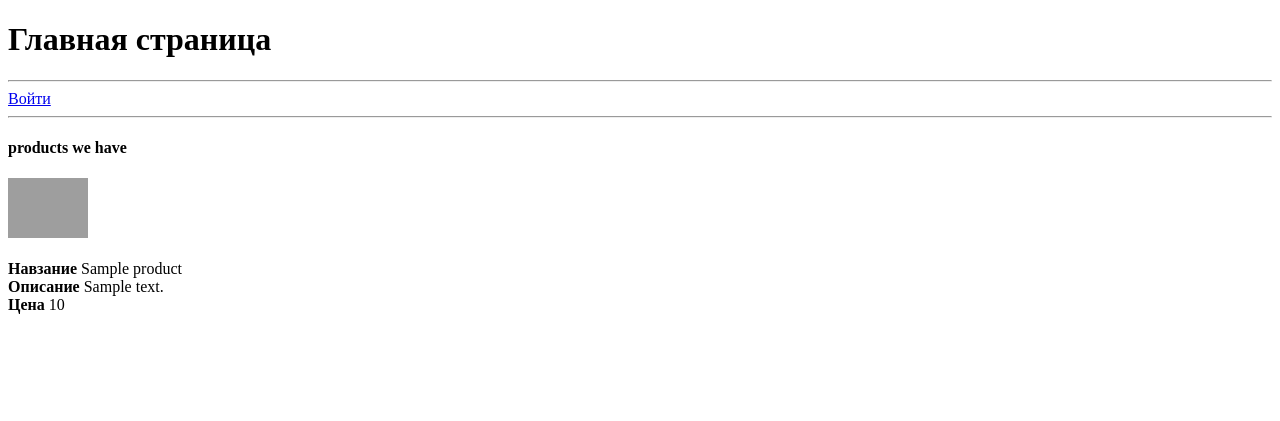
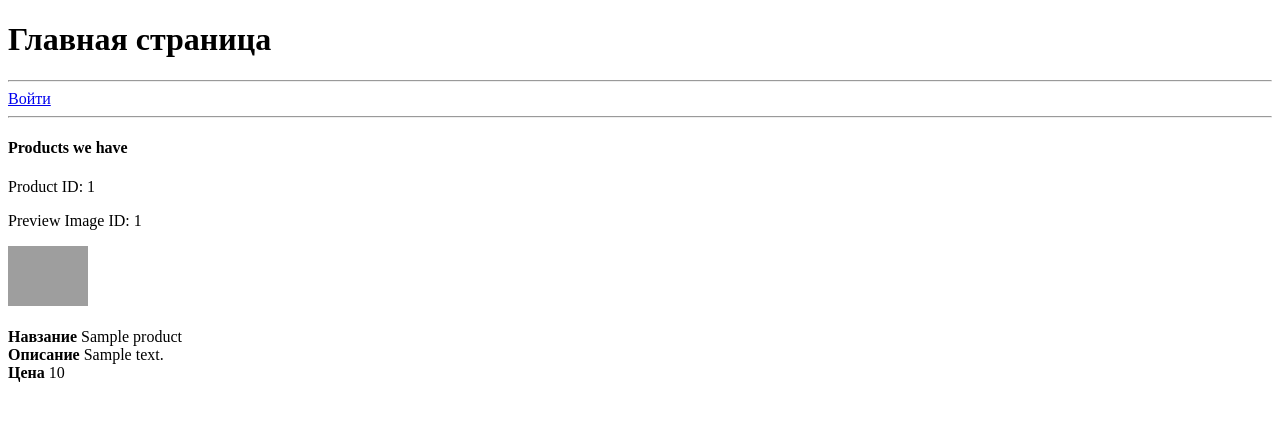
Before and after one commit to MTolubeev/newSpring, a Spring Boot app: page / in a window 1280 px wide. Shown: the top 421 px of the page. Run offline with Spring Boot 4, Linux system fonts and the light colour scheme; tables that the repository leaves empty hold one stand-in row (values such as "Sample post"); some of the project's set-up classes (security, data sources, template engines, error pages and the like) are left out, and stand-ins take their place; grey boxes are pictures that could not be loaded.

Commit message:
basket, images, auth - all right

```diff
--- a/src/main/java/com/example/EShop/configurations/SecurityConfig.java
+++ b/src/main/java/com/example/EShop/configurations/SecurityConfig.java
@@ -25,8 +25,8 @@ public class SecurityConfig {
     protected SecurityFilterChain securityFilterChain(HttpSecurity http) throws Exception {
         http
                 .authorizeHttpRequests((requests) -> requests
-                        .requestMatchers("/", "/registration").permitAll()
-                        .requestMatchers("/product/**", "/image/**")
+                        .requestMatchers("/", "/registration","/images/**").permitAll()
+                        .requestMatchers("/product/**")
                         .hasAnyAuthority("ROLE_ADMIN","ROLE_USER")
                         .anyRequest().authenticated()
                 )
--- a/src/main/java/com/example/EShop/controllers/ImageController.java
+++ b/src/main/java/com/example/EShop/controllers/ImageController.java
@@ -20,6 +20,9 @@ public class ImageController {
     @GetMapping("/images/{id}")
     private ResponseEntity<?> getImageById(@PathVariable Long id){
         Image image = imageRepository.findById(id).orElse(null);
+        if (image == null) {
+            return ResponseEntity.notFound().build();
+        }
         return ResponseEntity.ok()
                 .header("fileName", image.getOriginalFileName())
                 .contentType(MediaType.valueOf(image.getContentType()))
--- a/src/main/java/com/example/EShop/controllers/ProductController.java
+++ b/src/main/java/com/example/EShop/controllers/ProductController.java
@@ -28,9 +28,7 @@ public class ProductController {
 
         model.addAttribute("products", productService.listProducts(title));
         model.addAttribute("user", productService.getUserByPrincipal(principal));
-        for (Product product : productService.listProducts(title)) {
-            model.addAttribute("images", product.getImages());
-        }
+
         return "products";
     }
 
--- a/src/main/java/com/example/EShop/models/Image.java
+++ b/src/main/java/com/example/EShop/models/Image.java
@@ -24,8 +24,9 @@ public class Image {
     private String contentType;
     @Column(name = "isPreviewImage")
     private boolean isPreviewImage;
-    @Lob
-    @Column(name = "data", columnDefinition="BLOB")
+
+    //@Lob
+    @Column(name = "bytes", columnDefinition="bytea")
     private byte[] bytes;
 
     @ManyToOne(cascade = CascadeType.REFRESH, fetch = FetchType.EAGER)
--- a/src/main/resources/templates/basket.ftlh
+++ b/src/main/resources/templates/basket.ftlh
@@ -20,7 +20,7 @@
                            <td>${product.title!}</td>
                            <td>${product.price!}</td>
                            <td>
-                               <form action="/basket/${user.id}/delete/${product.id}" method="post">
+                               <form action="/basket/${user.id?c}/delete/${product.id?c}" method="post">
                                    <input type="hidden" name="_csrf" value="${_csrf.token}">
                                    <input type="submit" value="Удалить товар"/>
                                </form>
--- a/src/main/resources/templates/product-info.ftlh
+++ b/src/main/resources/templates/product-info.ftlh
@@ -5,8 +5,6 @@
 </head>
 <body>
 <h1>Подробнее о товаре</h1><hr>
-
-
 
 
 <#list images as img>
--- a/src/main/resources/templates/products.ftlh
+++ b/src/main/resources/templates/products.ftlh
@@ -20,15 +20,18 @@
         <a href="/login">Войти</a>
     </#if>
     <hr>
-    <h4>products we have</h4>
-    <#list products as product>
+    <h4>Products we have</h4>
+    <#list products?sort_by("id") as product>
         <div>
-            <img src="/images/${product.previewImageId}" height="60px"/><br><br>
+
+        <p>Product ID: ${product.id?c}</p>
+        <p>Preview Image ID: ${product.previewImageId?c}</p>
+
+            <img src="/images/${product.previewImageId?c}"  height="60px"/><br><br>
             <b>Навзание</b> ${product.title}<br>
             <b>Описание</b> ${product.description}<br>
-            <b>Цена</b> ${product.price}<br>
+            <b>Цена</b> ${product.price?c}<br>
             <#if user?? && user.email??>
-
                 <form action="/basket/${user.id}" method="post">
                     <input type="hidden" name="productId" value="${product.id?c}">
                     <input type="hidden" name="_csrf" value="${_csrf.token}">
@@ -57,7 +60,7 @@
             <input type="hidden" name="_csrf" value="${_csrf.token}">
             Название объявления: <input type="text" name="title"/><br><br>
             Описание объявления: <input type="text" name="description"/><br><br>
-            Цена: <input type="text" name="price"/><br><br>
+            Цена: <input type="number" name="price"/><br><br>
             Колличество: <input type="number" name="count"/><br><br>
             Первая фотография: <input type="file" name="file1"/><br><br>
             <input type="submit" value="Добавить товар"/>
```
Also changed, not shown: src/main/java/com/example/EShop/controllers/UserController.java (+0 -7 lines), src/main/resources/application.properties (line endings or trailing spaces).
